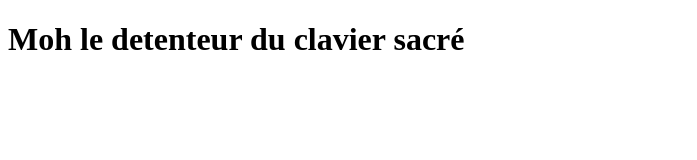
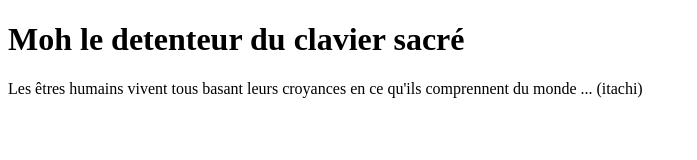
Before and after one commit to marechalmoh/TestCommandeGit, a plain HTML site: page index.html in a window 1280 px wide. Shown: the whole page, without its empty margins (0-697 px from the left). Drawn offline with Linux system fonts and the light colour scheme.

Commit message:
Verification

```diff
--- a/index.html
+++ b/index.html
@@ -8,6 +8,9 @@
 </head>
 <body>
     <h1>Moh le detenteur du clavier sacré </h1>
+    <p>Les êtres humains vivent tous basant leurs croyances en ce qu'ils comprennent
+        du monde ... (itachi)
+    </p>
 
 </body>
 </html>
```
Also changed, not shown: test.html (added).
